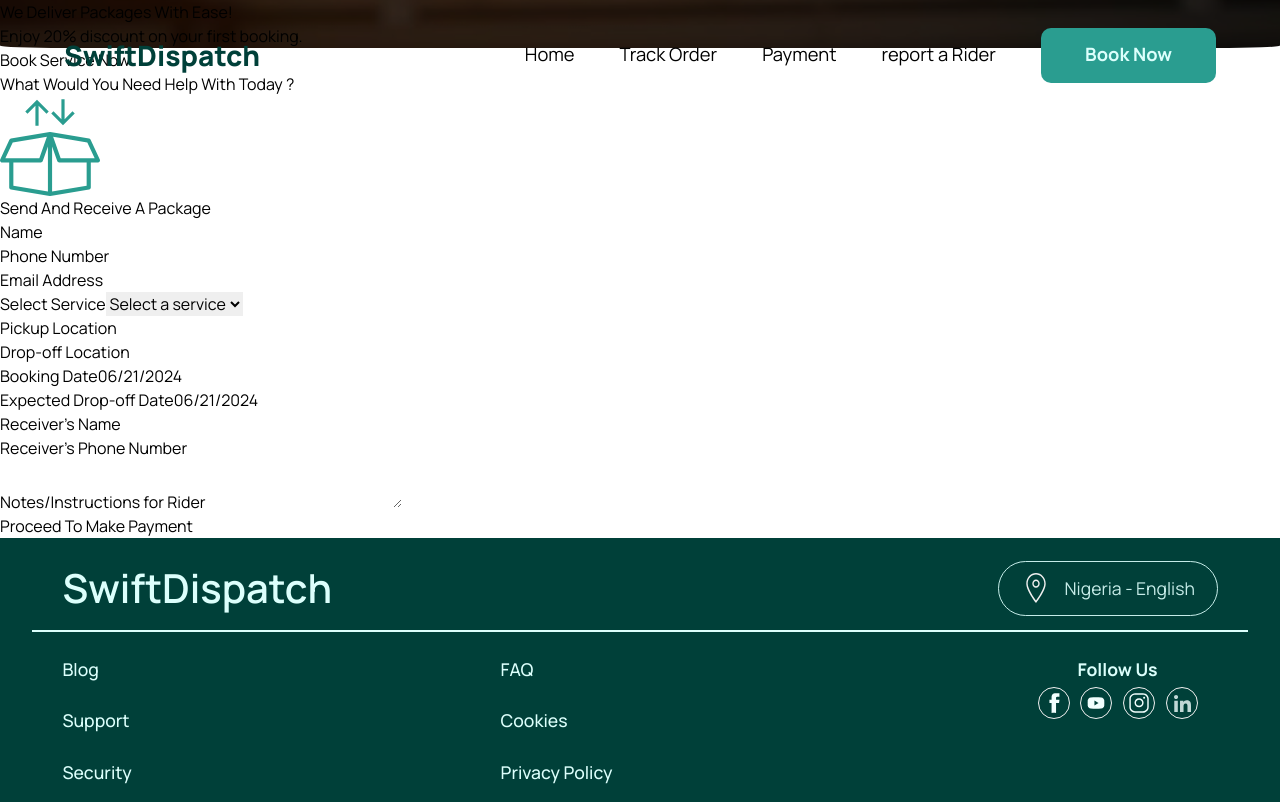
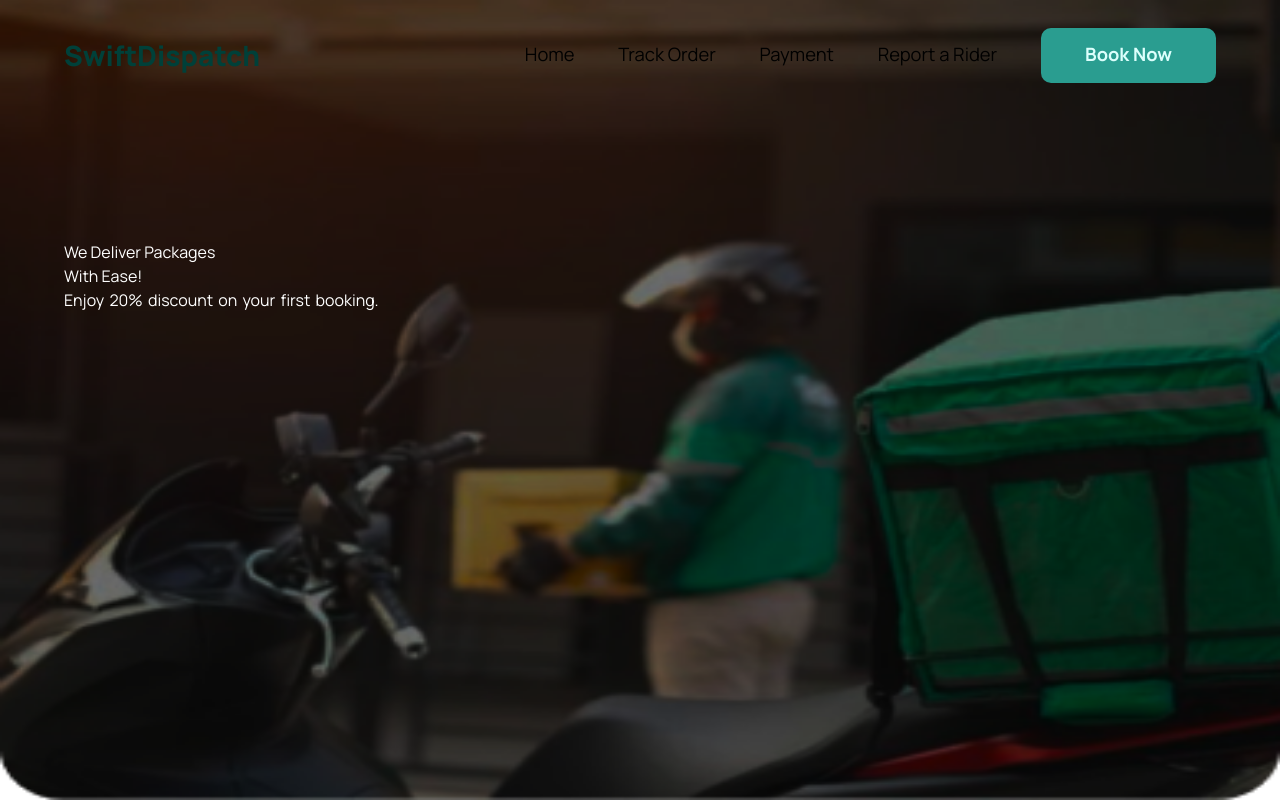
Before and after one commit to ovie012/Swift-Dispatch-Project, a React (Vite) app: page /Book in a window 1280 px wide. Shown: the top 802 px of the page. Built offline with nearby package versions, Linux system fonts and the light colour scheme.

Commit message:
fixed font size for booking page

```diff
--- a/src/App.css
+++ b/src/App.css
@@ -1,5 +1,3 @@
-
-
 /* #root {
   max-width: 1280px;
   margin: 0 auto;
@@ -1166,7 +1164,7 @@
     height: 250px;
   }
 
-  .boxed-package div h4{
+  .boxed-package div h4 {
     font-size: 1.4rem;
   }
 
@@ -1752,9 +1750,30 @@
 /* landing page styling ends */
 
 /* book styling */
-.bookbg {
-border-bottom-left-radius: 5% ;
-  border-bottom-right-radius: 5%;
+.booking-banner {
+  width: 100%;
+  height: 100dvh;
+  position: relative;
+
+  /* overflow: hidden; */
+}
+
+.booking-banner img {
+  width: 100%;
+  height: 100%;
+  background-size: contain;
+
+}
+
+.booking-banner-text {
+  position: absolute;
+  top: 30%;
+  left: 5%;
+  color: #fff;
+}
+
+.booking-banner-text h5 {
+  word-spacing: 2px;
 }
 
 button.ease-in-out {
@@ -1765,6 +1784,126 @@
   /* background: #2F855A; */
   background: #004039;
 }
+
+.booking-banner img:nth-of-type(2) {
+  display: block;
+}
+.booking-banner img:nth-of-type(1) {
+  display: none;
+}
+@media only screen and (max-width: 800px) {
+  .booking-banner {
+    height: 60dvh;
+  }
+
+  .booking-banner-text {
+    left: 15%;
+    text-align: center;
+  }
+
+  .booking-banner-text br {
+    display: none;
+  }
+
+  .booking-banner-text h5 {
+    word-spacing: 1px;
+  }
+}
+
+@media only screen and (max-width: 500px) {
+  .booking-banner img:nth-of-type(1) {
+    display: none;
+  }
+
+  .boooking-banner img:nth-of-type(2) {
+    display: block;
+  }
+
+  .booking-banner-text {
+    left: 12.5%;
+  }
+}
+
+@media only screen and (max-width: 400px) {
+  .booking-banner-text {
+    left: 8%;
+  }
+}
+
+@media only screen and (max-width: 350px) {
+  .booking-banner-text {
+    left: 4%;
+  }
+}
+.container {
+  border: 1px solid #394d49;
+  border-radius: 0.5rem;
+  background-color: #e9faf8;
+  display: flex;
+  align-items: center;
+  gap: 1.25rem;
+  padding: 0.5rem;
+}
+
+@media (min-width: 1024px) {
+  .container {
+    gap: 1rem;
+  }
+}
+
+/* form styling */
+
+.input-field {
+  width: 100%;
+  padding: 0.5rem;
+  border: 1px solid #004039;
+  border-radius: 0.5rem;
+  outline: none;
+  transition: box-shadow 0.2s ease-in-out;
+  font-size: 0.8rem;
+    font-weight: 500;
+}
+
+.input-field:focus {
+  box-shadow: 0 0 0 2px #004039;
+}
+
+/* Styles for larger screens */
+@media (min-width: 1024px) {
+  .input-field {
+    padding-left: 1rem;
+    padding-right: 1rem;
+    padding-top: 0.75rem;
+    padding-bottom: 0.75rem;
+    font-size: 0.8rem;
+    font-weight: 500;
+  }
+}
+
+/* Styles for smaller screens*/
+.input-field {
+  padding-top: 0.5rem;
+  padding-bottom: 0.5rem;
+  font-size: 0.8rem;
+  font-weight: 500;
+}
+
+.custom-label {
+  display: block;
+  color: #262626;
+  font-size: 0.9rem;
+}
+
+/* Styles for larger screens (lg: min-width: 1024px) */
+@media (min-width: 1024px) {
+  .custom-label {
+    font-size: o.9rem;
+    font-weight: 500;
+  }
+}
+
+/* form styling ends */
+/* booking page styling ends */
 
 /* payment page styling */
 .payment-banner {
@@ -2000,7 +2139,7 @@
   font-weight: 900;
   margin-bottom: 30px;
   cursor: pointer;
-  transition: 0.2s ease-in-out;
+  transition: 0.2s ease-in-out;;
 }
 
 .submit-first:hover {
@@ -2185,3 +2324,14 @@
     font-size: 0.55rem;
   }
 }
+
+/* report page styling */
+.report-banner-text {
+  position: relative;
+
+
+}
+
+.report-banner-text h5 {
+  word-spacing: 2px;
+}
--- a/src/Book.jsx
+++ b/src/Book.jsx
@@ -9,40 +9,45 @@
     <>
       {/* <Header /> */}
       <div className="w-full h-full">
-        <div
-          className="bookbg w-full lg:h-[100vh] h-96 bg-cover bg-center pt-[40px]"
-          style={{
-            backgroundImage: "url('/BP--Image-Dispatch-Rider-Web.png')",
-          }}
-        >
-          <div className="text-white top-20 text-shadow-default lg:left-[60px] lg:w-[60%] w-full relative items-center lg:items-start flex flex-col gap-5">
-            <h1 className="lg:text-[60px] text-[20px] font-extrabold tracking-wide leading-20">
-              We Deliver Packages With Ease!
+        <div className="booking-banner">
+          <img
+            src="/BP--Image-Dispatch-Rider-Web.png"
+            alt="background image of a rider"
+          />
+          <img
+            src="/BP--Image-Dispatch-Rider-Mobile.png"
+            alt="background image of a rider"
+          />
+          <div className=" booking-banner-text backdrop-blur-sm">
+            <h1 className="text-[1.4rem] sm:text-4xl text-[#F2FFFE] font-bold leading-[2.8rem] mb-[20px]">
+              We Deliver Packages <br />
+              With Ease!
             </h1>
-            <p className="lg:text-[25px] text-xs font-regular tracking-wide">
-              Enjoy 20% discount on your first booking.{" "}
-            </p>
+            <h5 className="text-[0.7rem] sm:text-base text-[#DCFFFC] font-bold tracking-wide">
+              Enjoy <span>20</span>% discount on your first booking.
+            </h5>{" "}
+            {/* the use of span in this line is incase with time the discount percentage needs to be changes */}
           </div>
         </div>
 
         <div className="relative  flex flex-col lg:gap-15 gap-[1.5rem] w-[90%] mx-auto ">
           <div className="flex flex-col gap-14">
             <div className="flex flex-col gap-2  relative top-[2rem]">
-              <h1 className="lg:text-[30px] text-[20px] font-bold text-[#004039] ">
+              <h1 className="lg:text-[1.2rem] text-[1rem] font-bold text-[#004039] ">
                 Book Service Now
               </h1>
-              <p className="text-[#5F5F5F] lg:text-[20px] text-[10px]">
+              <p className="text-[#5F5F5F] lg:text-[0.9rem] text-[0.7rem]">
                 What Would You Need Help With Today ?
               </p>
             </div>
 
-            <div className="border border-3 rounded-lg backdrop: border-[#394d49] bg-[#e9faf8] w-full lg:w-[60%] flex items-center lg:gap-10 gap-5 px-5 py-3">
+            <div className="container w-full lg:w-[60%]">
               <img
                 src={BoxIcon}
                 alt="Box icon"
-                className="w-[20px] h-[20px] lg:h-[100px] lg:w-[100px]"
+                className="w-[25px] h-[25px] lg:h-[40px] lg:w-[40px]"
               />
-              <p className=" lg:text-[25px] text-[10px] font-bold text-[#5F5F5F]">
+              <p className="custom-label font-bold text-[#5F5F5F]">
                 Send And Receive A Package
               </p>
             </div>
--- a/src/Form.jsx
+++ b/src/Form.jsx
@@ -13,48 +13,31 @@
 
   return (
     <div className="  flex ">
-      <form className="bg-white  rounded-lg  w-full">
+      <form className="bg-white rounded-lg  w-full">
         <div className="flex flex-col lg:flex-row items-center justify-between">
           {/* Name */}
           <div className="mb-4 flex flex-col gap-2 w-full lg:w-[45%] ">
-            <label className="block text-[#262626] text-[10px] lg:text-[20px]">
-              Name
-            </label>
-            <input
-              type="text"
-              className="w-full px-2 lg:px-4 lg:py-3 py-2 border border-[#004039] rounded-lg focus:outline-none focus:ring-2 focus:ring-green-600"
-            />
+            <label className="custom-label">Name</label>
+            <input type="text" className="input-field" />
           </div>
 
           {/* Phone Number */}
           <div className="mb-4 flex flex-col gap-2 w-full lg:w-[45%]">
-            <label className="block text-[#262626] text-[10px] lg:text-[20px]">
-              Phone Number
-            </label>
-            <input
-              type="text"
-              className="w-full px-2 lg:px-4 lg:py-3 py-2  border border-[#004039] rounded-lg focus:outline-none focus:ring-1 focus:ring-green-600"
-            />
+            <label className="custom-label">Phone Number</label>
+            <input type="text" className="input-field" />
           </div>
         </div>
-        <div className="flex  flex-col lg:flex-row items-center justify-between">
+        <div className="flex flex-col lg:flex-row items-center justify-between">
           {/* Email Address */}
           <div className="mb-4 flex flex-col gap-2 w-full lg:w-[45%] ">
-            <label className="block text-[#262626] text-[10px] lg:text-[20px]">
-              Email Address
-            </label>
-            <input
-              type="text"
-              className="w-full px-2 lg:px-4 lg:py-3 py-2  border border-[#004039] rounded-lg focus:outline-none focus:ring-1 focus:ring-green-600"
-            />
+            <label className="custom-label">Email Address</label>
+            <input type="text" className="input-field" />
           </div>
 
           {/* Select Service */}
           <div className="mb-4 flex flex-col gap-2 w-full lg:w-[45%]">
-            <label className="block text-[#262626] text-[10px] lg:text-[20px]">
-              Select Service
-            </label>
-            <select className="w-full px-2 px-4 lg:py-3 py-2  border border-[#004039] rounded-lg focus:outline-none focus:ring-1 focus:ring-green-600">
+            <label className="custom-label">Select Service</label>
+            <select className="input-field">
               <option value="">Select a service</option>
               <option value="service1">Service 1</option>
               <option value="service2">Service 2</option>
@@ -65,49 +48,35 @@
         <div className="flex items-center justify-between">
           {/* Pickup Location */}
           <div className="mb-4 flex flex-col gap-2 lg:w-[45%] w-[47%]">
-            <label className="block text-[#262626] text-[10px] lg:text-[20px]">
-              Pickup Location
-            </label>
-            <input
-              type="text"
-              className="w-full  lg:px-4 px-2 lg:py-3 py-2  border border-[#004039] rounded-lg focus:outline-none focus:ring-1 focus:ring-green-600"
-            />
+            <label className="custom-label">Pickup Location</label>
+            <input type="text" className="input-field" />
           </div>
 
           {/* Drop-off Location */}
           <div className="mb-4 flex flex-col gap-2 lg:w-[45%] w-[47%]">
-            <label className="block text-[#262626] text-[10px] lg:text-[20px]">
-              Drop-off Location
-            </label>
-            <input
-              type="text"
-              className="w-full  lg:px-4 px-2 lg:py-3 py-2  border border-[#004039] rounded-lg focus:outline-none focus:ring-1 focus:ring-green-600"
-            />
+            <label className="custom-label">Drop-off Location</label>
+            <input type="text" className="input-field" />
           </div>
         </div>
         <div className="flex items-center justify-between">
           {/* Booking Date */}
           <div className="mb-4 flex flex-col gap-2 lg:w-[45%] w-[47%]">
-            <label className="block text-[#262626] text-[10px] lg:text-[20px]">
-              Booking Date
-            </label>
+            <label className="custom-label">Booking Date</label>
             <DatePicker
               selected={bookingDate}
               onChange={(date) => setBookingDate(date)}
-              className="w-full  lg:px-4 px-2 lg:py-3 py-2  border border-[#004039] rounded-lg focus:outline-none focus:ring-1 focus:ring-green-600"
+              className="input-field"
               placeholderText={formatDate(new Date())}
             />
           </div>
 
           {/* Expected Drop-off Date */}
           <div className="mb-4 flex flex-col gap-2 lg:w-[45%] w-[47%]">
-            <label className="block text-[#262626] text-[10px] lg:text-[20px]">
-              Expected Drop-off Date
-            </label>
+            <label className="custom-label">Expected Drop-off Date</label>
             <DatePicker
               selected={expectedDropOffDate}
               onChange={(date) => setExpectedDropOffDate(date)}
-              className="w-full  lg:px-4 px-2 lg:py-3 py-2  border border-[#004039] rounded-lg focus:outline-none focus:ring-1 focus:ring-green-600"
+              className="input-field"
               placeholderText={formatDate(new Date())}
             />
           </div>
@@ -115,41 +84,26 @@
         <div className="flex items-center justify-between">
           {/* Receiver's Name */}
           <div className="mb-4 flex flex-col gap-2 lg:w-[45%] w-[47%]">
-            <label className="block text-[#262626] text-[10px] lg:text-[20px]">
-              Receiver's Name
-            </label>
-            <input
-              type="text"
-              className="w-full  lg:px-4 px-2 lg:py-3 py-2  border border-[#004039] rounded-lg focus:outline-none focus:ring-1 focus:ring-green-600"
-            />
+            <label className="custom-label">Receiver's Name</label>
+            <input type="text" className="input-field" />
           </div>
 
           {/* Receiver's Phone Number */}
           <div className="mb-4 flex flex-col gap-2 lg:w-[45%] w-[47%]">
-            <label className="block text-[#262626] text-[10px] lg:text-[20px]">
-              Receiver's Phone Number
-            </label>
-            <input
-              type="text"
-              className="w-full lg:px-4 px-2 lg:py-3 py-2  border border-[#004039] rounded-lg focus:outline-none focus:ring-1 focus:ring-green-600"
-            />
+            <label className="custom-label">Receiver's Phone Number</label>
+            <input type="text" className="input-field" />
           </div>
         </div>
 
         {/* Notes/Instructions */}
         <div className="mb-4 flex flex-col gap-2">
-          <label className="block text-[#262626] text-[10px] lg:text-[20px]">
-            Notes/Instructions for Rider
-          </label>
+          <label className="custom-label">Notes/Instructions for Rider</label>
           <textarea className="w-full px-2 lg:px-4 lg:py-3 py-3  border border-[#004039] rounded-lg focus:outline-none focus:ring-1 focus:ring-green-600"></textarea>
         </div>
 
         {/* Submit Button */}
-        <div className="text-center mt-10 mb-10 lg:mb-20 w-full">
-          <button
-            type="submit"
-            className="bg-[#2A9D90] text-white font-bold text-[10px] lg:text-[20px]  lg:px-[re8m] px-[7rem]  lg:py-3 py-3 rounded-lg hover:bg-green-700 focus:outline-none focus:ring-1 focus:ring-green-600"
-          >
+        <div>
+          <button type="submit" className="submit-first">
             Proceed To Make Payment
           </button>
         </div>
--- a/src/Header.jsx
+++ b/src/Header.jsx
@@ -37,7 +37,7 @@
               <h3>Payment</h3>
             </Link>
             <Link to="/Report">
-              <h3>report a Rider</h3>
+              <h3>Report a Rider</h3>
             </Link>
             <Link to="/Book">
               <button className="book-now">Book Now</button>
--- a/src/Report.jsx
+++ b/src/Report.jsx
@@ -5,35 +5,59 @@
 function Report() {
   return (
     <>
-      <div className="w-full h-[100vh]">
-        <div className="flex flex-col lg:flex-row items-center justify-between pt-[80px] bg-red-800 pb-[80px] w-[90%] mx-auto">
-          <div className="font-bold lg:text-[55px] lg:w-[55%] flex flex-col gap-5">
-            <p className="text-[#004039]">
-              We've Got Your Back:{" "}
-              <span className="text-[#BC0000]">Report</span> Any Issues with Our
-              Riders
+      <div className="min-h-screen flex flex-col justify-between">
+        <div className="w-full flex-grow">
+          <div className="flex flex-col lg:flex-row items-center justify-between pt-[8rem] lg:pt-[5rem]">
+            <div className="report-banner-text flex flex-col lg:gap-[2rem] gap-[1rem] w-[90%] lg:w-[50%] mx-auto lg:left-[5%]">
+              <p className="text-[#004039] text-[1.4rem] sm:text-4xl font-bold lg:tracking-wider lg:leading-[2.8rem]">
+                We've Got Your Back:
+                <br />
+                <span className="text-[#BC0000]">Report</span> Any Issues with{" "}
+                <br />
+                Our Riders
               </p>
-            <p className="font-normal lg:text-[20px] text-[5F5F5F] text-justify">
+              <h5 className="text-[0.6rem] sm:text-base font-bold lg:tracking-wide text-[#5F5F5F] text-justify">
                 We value your feedback! If you've had a issue with one of our
-              riders, please let us know so we can make it right. Your report
-              will help us improve our services and ensure a better experience
-              for everyone.
-            </p>
+                riders,
+                <br className="lg:block hidden" /> please let us know so we can
+                make it right. Your report will help us
+                <br className="lg:block hidden" /> improve our services and
+                ensure a better experience for everyone.
+              </h5>
+              <Link to="/Report">
+                <div className="mb-[50px]">
+                  <button className="text-[0.9rem] font-bold w-[150px] h-[45px] hover:bg-[#004039] text-[#004039] hover:text-white border border-1 border-[#004039] hover:border-white rounded-lg">
+                    Report a Rider
+                  </button>
+                </div>
+              </Link>
             </div>
 
-          <div className=" w-[45%]">
+            <div className="lg:w-[50%] w-full flex items-center justify-center">
               <img
-              src="public\RAR--Illustration-Dispatch-Rider-Web.png"
+                src="/RAR--Illustration-Dispatch-Rider-Web.png"
                 alt="dispatch rider"
+                className="hidden lg:block"
+              ></img>
+              <img
+                src="/RAR--Illustration-Dispatch-Rider-Mobile.png"
+                alt="dispatch rider"
+                className="block lg:hidden"
               ></img>
             </div>
           </div>
-        <div className="bg-white w-[90%] mx-auto">
-          <Link to="/Report">
-            <button className="py-3 rounded-lg px-5  border border-[#394d49] ">
-              Report a Rider
-            </button>
-          </Link>
+
+          <div className="bg-[#DCFFFC] ">
+            <div className=" relative left-[5%] flex flex-col lg:gap-5">
+              <h1 className="text-[1.4rem] sm:text-2xl text-[#004039] font-bold leading-[2.8rem] ">
+                What To Report
+              </h1>
+              <h5 className="text-[0.7rem] sm:text-sm text-[#5F5F5F] font-bold tracking-wide">
+                We want to know if you've experienced<br/> any of these, or similar
+                issues with our<br  className="hidden lg:block"/> riders
+              </h5>
+            </div>
+          </div>
         </div>
       </div>
     </>
```
Also changed, not shown: src/Payment.jsx (+36 -10 lines), 1 other file (tests, documents, lock files or other folders). Lines whose indentation alone changed are shown as unchanged.
